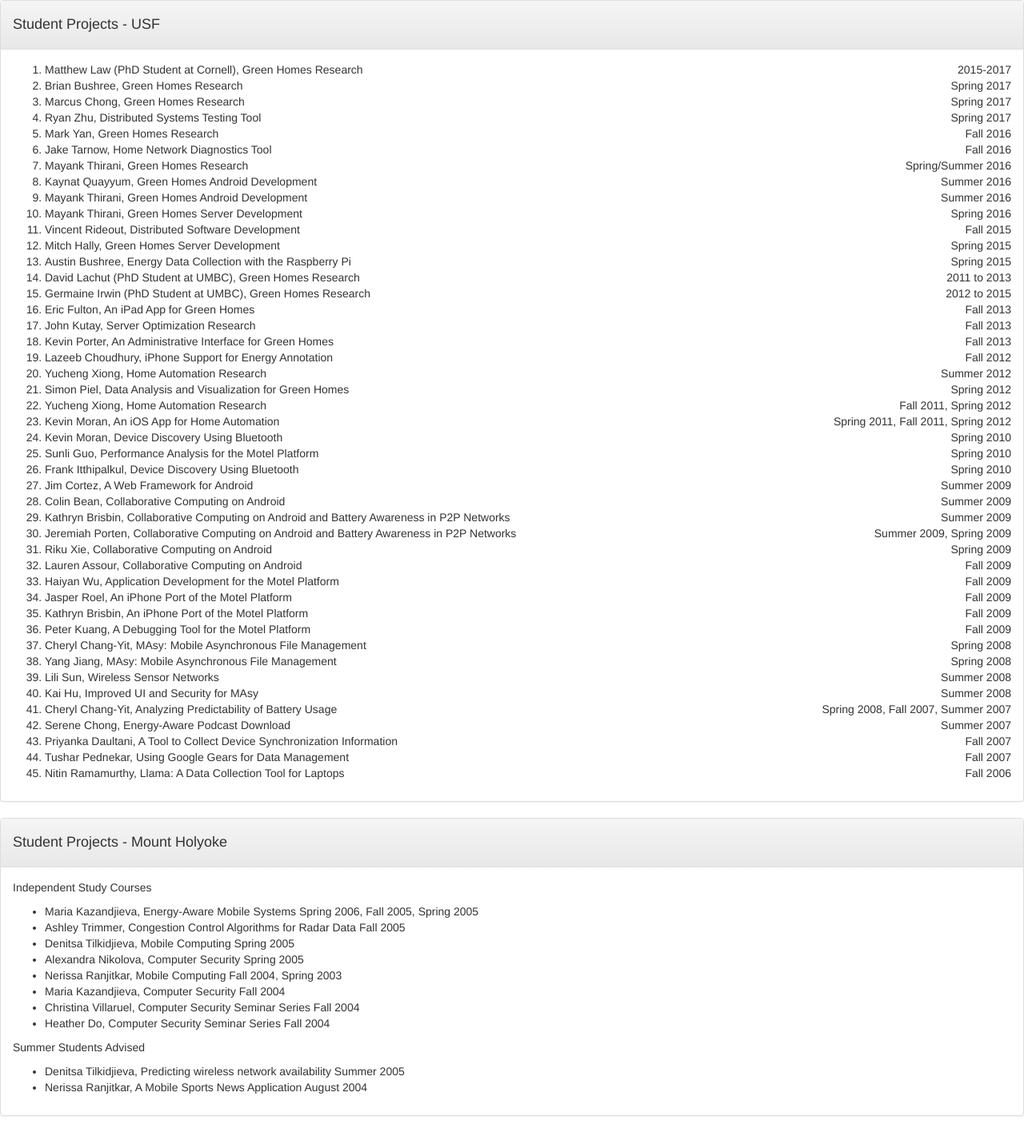
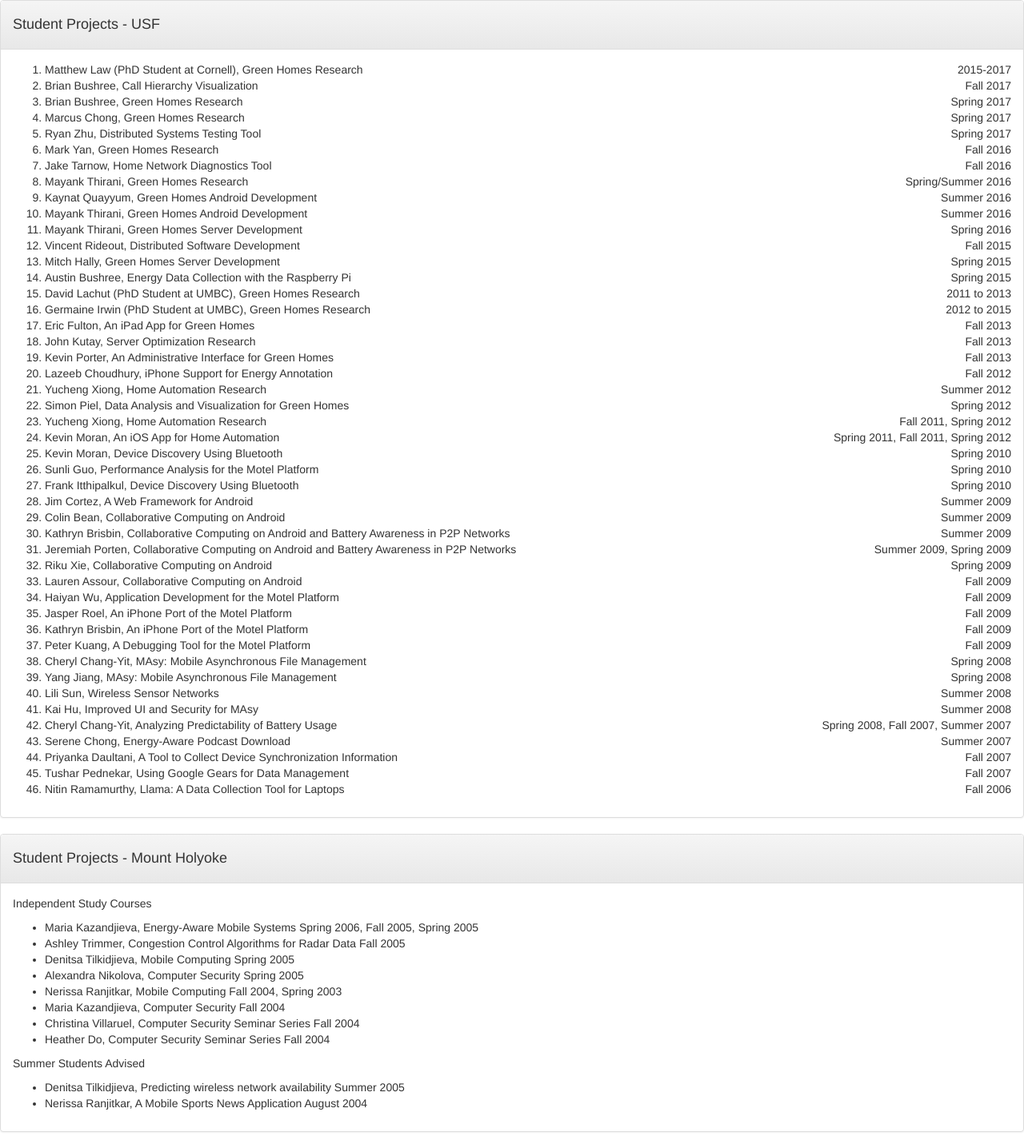
Before and after one commit to srollins/srollins.github.io, a Jekyll site: the page built from studentprojects.html, in a window 1280 px wide. Shown: the whole page at 80% size. Built offline with Jekyll 4.4.1, drawn with Linux system fonts in a browser that asks for light colours.

Commit message:
update student projects

```diff
--- a/studentprojects.html
+++ b/studentprojects.html
@@ -9,7 +9,9 @@ title: Student Projects
 
 		<ol>
 			<li>Matthew Law (PhD Student at Cornell), Green Homes Research <span style="float:right;">2015-2017</span></li>
-			<li>Brian Bushree, Green Homes Research <span style="float:right;">Spring 2017</span></li>
+			<li>Brian Bushree, Call Hierarchy Visualization <span style="float:right;">Fall 2017</span></li>
+			<li>Brian Bushree, Green Homes Research <span style="float:right;">Spring
+			2017</span></li>
 			<li>Marcus Chong, Green Homes Research <span style="float:right;">Spring 2017</span></li>
 			<li>Ryan Zhu, Distributed Systems Testing Tool <span style="float:right;">Spring 2017</span></li>
 			<li>Mark Yan, Green Homes Research <span style="float:right;">Fall 2016</span></li>
```
